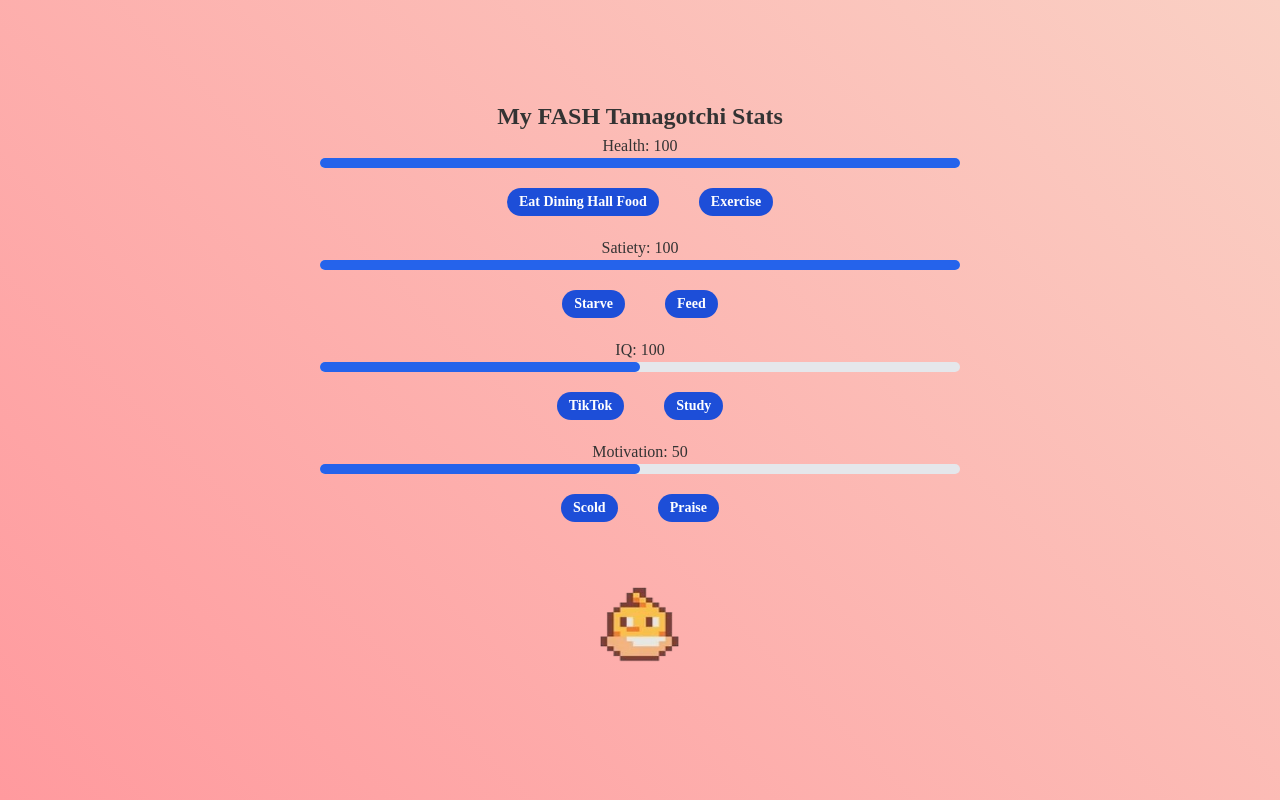
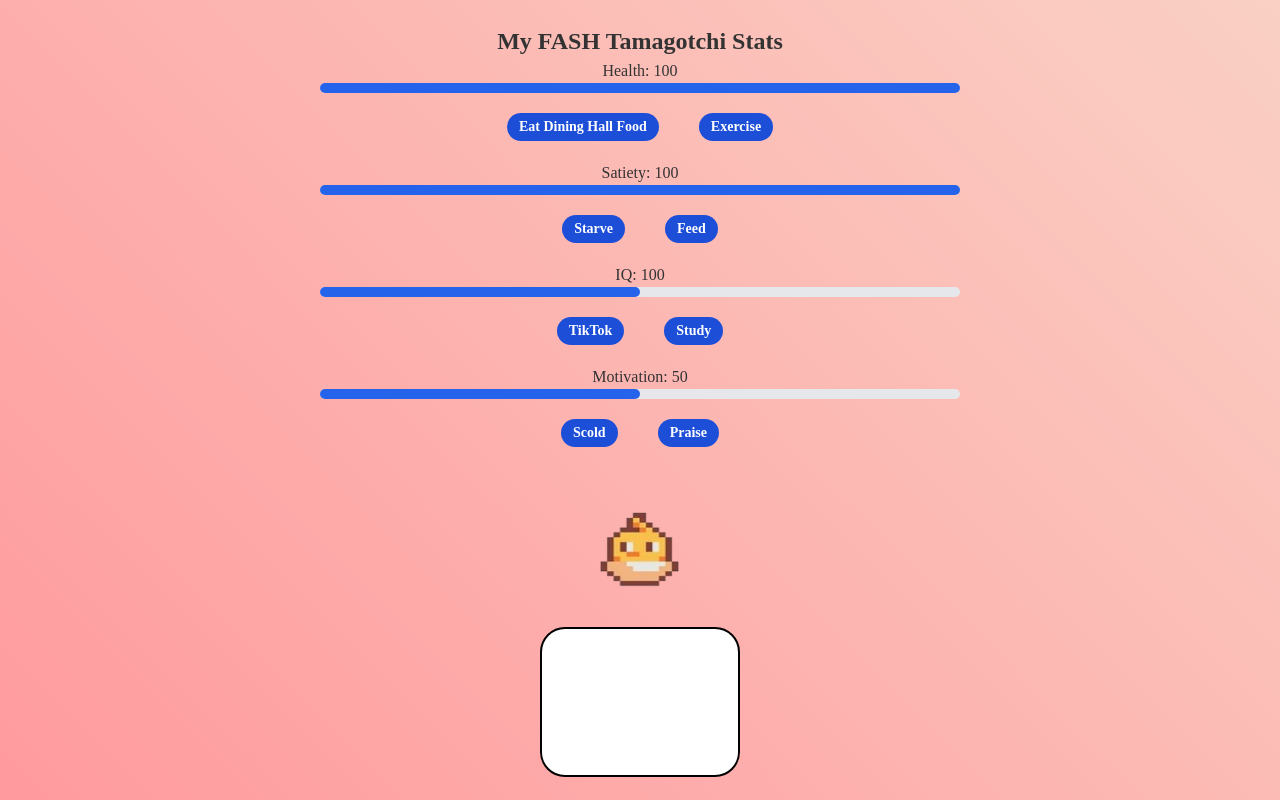
Before and after one commit to CS-396-Web-Dev/final-project-fash, a Next.js app: page / in a window 1280 px wide. Built offline with nearby package versions, Linux system fonts and the light colour scheme.

Commit message:
css styling for text box

```diff
--- a/app/style.css
+++ b/app/style.css
@@ -26,3 +26,12 @@ h1 {
   font-weight: 800;
   font-size: 1.5rem;
 }
+
+#message {
+  border-radius: 25px;
+  border: 2px solid #000000;
+  padding: 20px;
+  width: 200px;
+  height: 150px;
+  background: #FFFFFF;
+}
```
